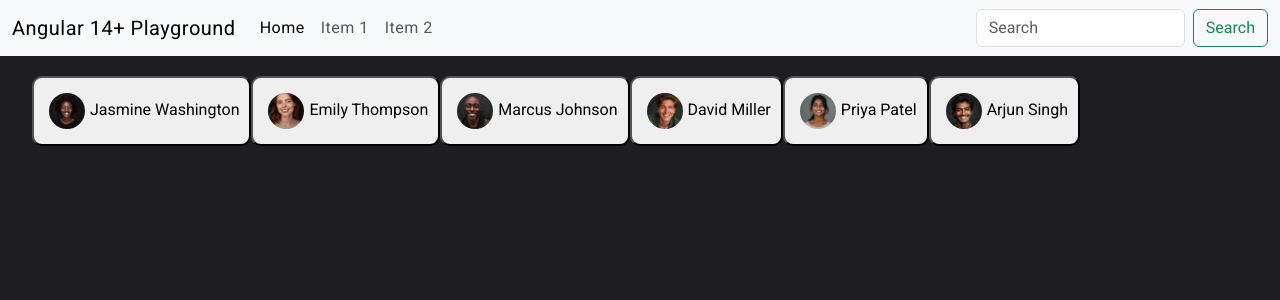
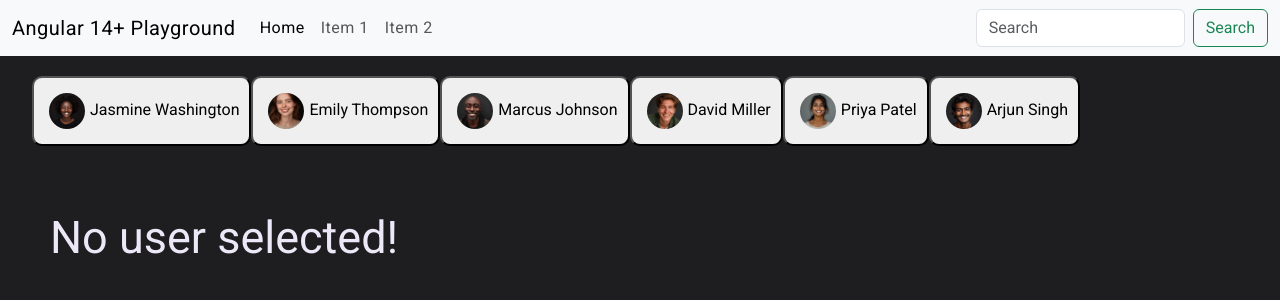
Before and after one commit to romainnm/angular14plus-playground, an Angular app: page / in a window 1280 px wide. Shown: the top 300 px of the page. Built offline with nearby package versions, Linux system fonts and the light colour scheme.

Commit message:
chore: update notes

```diff
--- a/src/app/app.component.css
+++ b/src/app/app.component.css
@@ -1,3 +1,7 @@
 ul, li {
     display: flex;
 }
+
+h2 {
+    padding: 50px;
+}
--- a/src/app/app.component.html
+++ b/src/app/app.component.html
@@ -10,7 +10,13 @@
             </li>
         }
     </ul>
-    <app-user-info
-        [userInfo]="selectedUserInfo ? selectedUserInfo.name : ''"
-    />
+
+    @if (selectedUserInfo) {
+        <app-user-info
+            [userInfo]="selectedUserInfo.name"
+        />
+    } @else {
+        <h2>No user selected!</h2>
+    }
+
 </main>
--- a/src/app/components/user-info/user-info.component.html
+++ b/src/app/components/user-info/user-info.component.html
@@ -4,5 +4,5 @@
 
 
 <!--------------- Angular 14+ - start --------------->
-<h2>@if(userInfo()){<span>Hello</span>} {{ userInfo() }}</h2>
+<h2>Hello {{ userInfo() }}</h2>
  <!--------------- Angular 14+ - end --------------->
```
Also changed, not shown: 1 other file (tests, documents, lock files or other folders).
